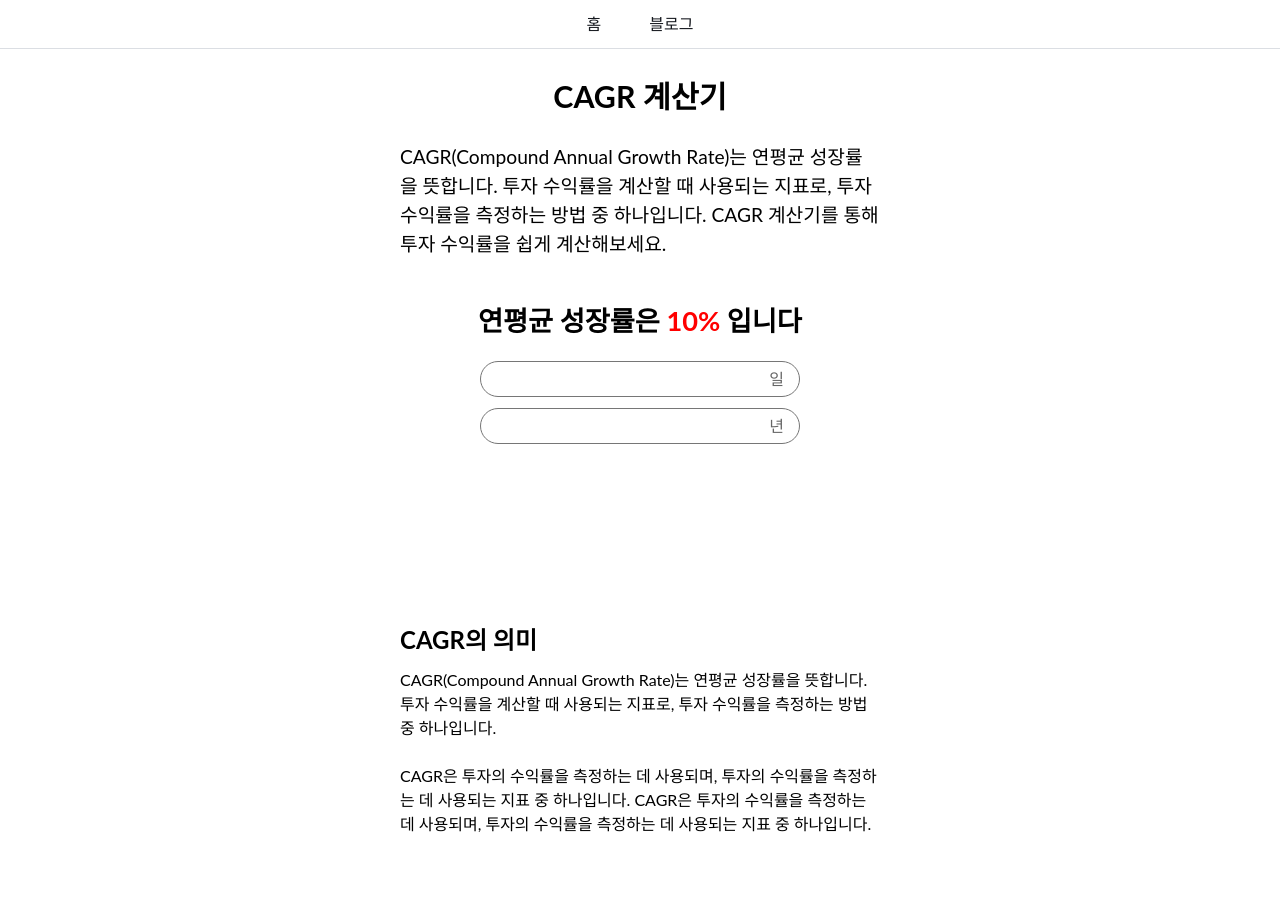
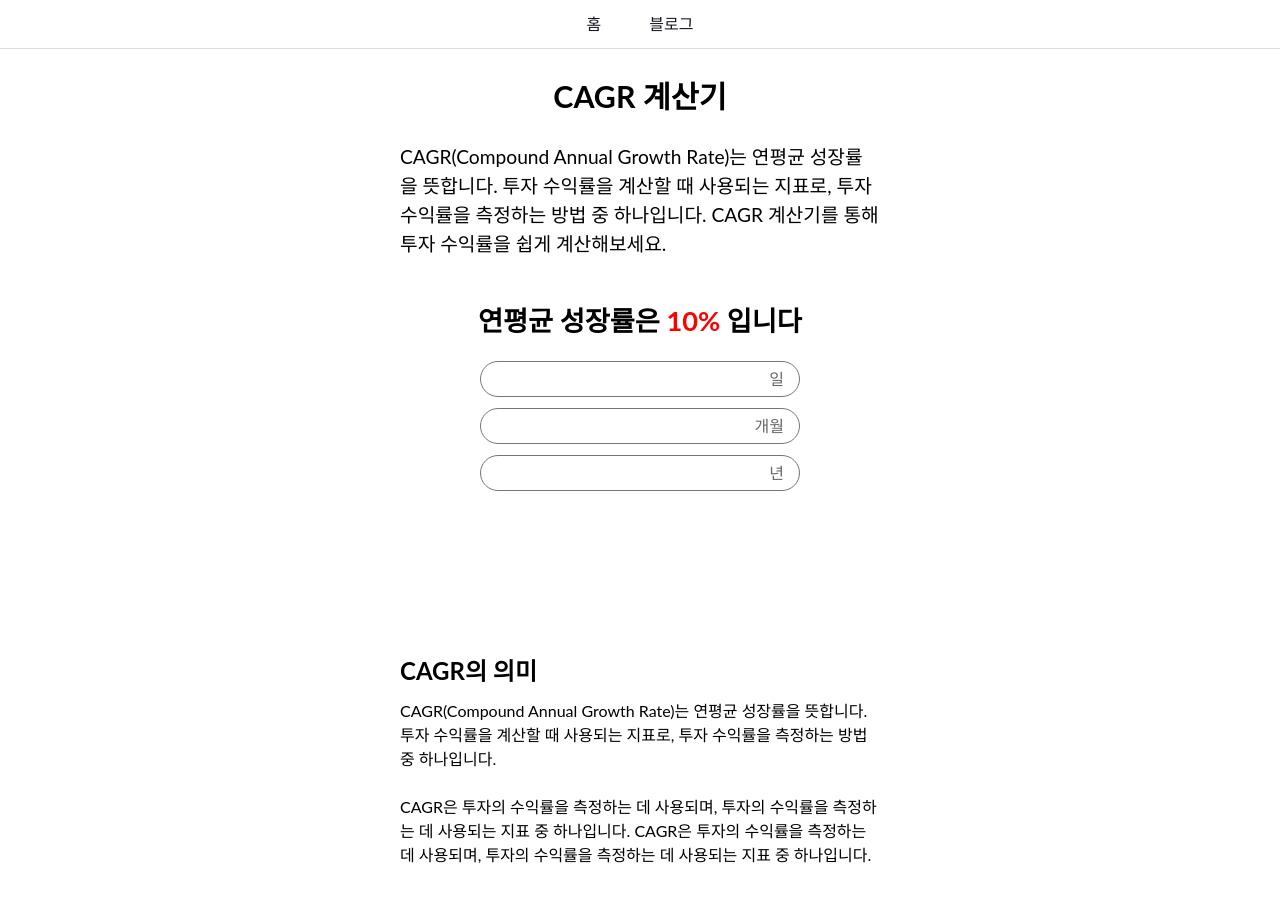
Before and after one commit to zziri/app, a Next.js app: page /calculator/cagr in a window 1280 px wide. Shown: the top 902 px of the page. Built offline with nearby package versions, Linux system fonts and the light colour scheme.

Commit message:
[dev/cagr] 일, 개월, 년 입력

```diff
--- a/src/pages/calculator/cagr/_components/CagrView.tsx
+++ b/src/pages/calculator/cagr/_components/CagrView.tsx
@@ -1,6 +1,8 @@
 import Padding from "@/components/common/Padding";
 import { styled } from "styled-components";
 import InputWithText from "./InputWithText";
+import { useEffect, useState } from "react";
+import { set } from "date-fns";
 
 const Frame = styled.div`
   display: flex;
@@ -21,18 +23,70 @@ const Span = styled.span`
   color: red;
 `;
 
+const getDay = ({ year, month }: { year: number, month: number }) => {
+  return year * 365 + month * (365/12);
+}
+
+const getMonth = ({ day, year }: { day: number, year: number }) => {
+  return day / 365 * 12 + year * 12;
+}
+
+const getYear = ({ day, month }: { day: number, month: number }) => {
+  return day / 365 + month / 12;
+}
+
+const filterInputValue = (inputValue: string) => {
+  // 숫자와 '.'을 제외한 나머지 문자 제거
+  let filteredValue = inputValue.replace(/[^0-9.]/g, '');
+
+  // '.'이 두 개 이상 있는 경우, 첫 번째 '.'을 제외하고 나머지 '.' 제거
+  const firstDotIndex = filteredValue.indexOf('.');
+  if (firstDotIndex !== -1) {
+    filteredValue = filteredValue.substring(0, firstDotIndex + 1) + filteredValue.substring(firstDotIndex + 1).replace(/\./g, '');
+  }
+
+  return filteredValue;
+}
+
 const CagrView = () => {
-  const cagr = 10;
+  const [result, setResult] = useState(10);
+  const [day, setDay] = useState<string>('');
+  const [month, setMonth] = useState<string>('');
+  const [year, setYear] = useState<string>('');
+
+  const onChangeDay = (e: React.ChangeEvent<HTMLInputElement>) => {
+    const newDay = filterInputValue(e.target.value);
+    setDay(newDay);
+    setMonth(getMonth({ day: Number(newDay), year: 0 }).toString());
+    setYear(getYear({ day: Number(newDay), month: 0 }).toString());
+  }
+
+  const onChangeMonth = (e: React.ChangeEvent<HTMLInputElement>) => {
+    const newMonth = filterInputValue(e.target.value);
+    setMonth(newMonth);
+    setDay(getDay({ year: 0, month: Number(newMonth) }).toString());
+    setYear(getYear({ day: 0, month: Number(newMonth) }).toString());
+  }
+
+  const onChangeYear = (e: React.ChangeEvent<HTMLInputElement>) => {
+    const newYear = filterInputValue(e.target.value);
+    setYear(newYear);
+    setDay(getDay({ year: Number(newYear), month: 0 }).toString());
+    setMonth(getMonth({ day: 0, year: Number(newYear) }).toString());
+  }
 
   return (
     <>
       <Frame>
-        <Result>연평균 성장률은 <Span>{cagr}%</Span> 입니다</Result>
+        <Result>연평균 성장률은 <Span>{result}%</Span> 입니다</Result>
         <Padding left="5rem" right="5rem">
-          <InputWithText text="일" />
+          <InputWithText value={day} handler={onChangeDay} text="일" />
         </Padding>
         <Padding left="5rem" right="5rem">
-          <InputWithText text="년" />
+          <InputWithText value={month} handler={onChangeMonth} text="개월" />
+        </Padding>
+        <Padding left="5rem" right="5rem">
+          <InputWithText value={year} handler={onChangeYear} text="년" />
         </Padding>
       </Frame>
     </>
--- a/src/pages/calculator/cagr/_components/InputWithText.tsx
+++ b/src/pages/calculator/cagr/_components/InputWithText.tsx
@@ -10,7 +10,7 @@ const Frame = styled.div`
 
 const Input = styled(BasicInput)`
   width: 100%;
-  padding-right: 7rem; /* 오른쪽 텍스트를 위한 공간 확보 */
+  padding-right: 5rem; /* 오른쪽 텍스트를 위한 공간 확보 */
   text-align: left;
   padding-left: 1rem;
   font-size: 1rem;
@@ -23,12 +23,14 @@ const Text = styled.span`
 `;
 
 interface Props {
+  value: string;
+  handler: (e: React.ChangeEvent<HTMLInputElement>) => void;
   text: string;
 }
 
-const InputWithText = ({ text }: Props) => (
+const InputWithText = ({ value, handler, text }: Props) => (
   <Frame>
-    <Input />
+    <Input value={value} onChange={handler}/>
     <Text>{text}</Text>
   </Frame>
 );
--- a/src/pages/calculator/cagr/index.tsx
+++ b/src/pages/calculator/cagr/index.tsx
@@ -21,7 +21,7 @@ const CagrPage = () => {
       <Title title={title} />
       <Description content={description}/>
       <CagrView />
-      <EmptyDiv height={'5rem'}/>
+      <EmptyDiv height={'4rem'}/>
       <SeoArticle list={cagrArticleList}/>
     </>
   );
```
Also changed, not shown: src/data/cagr/index.tsx (line endings or trailing spaces), src/data/common/commonData.ts (line endings or trailing spaces).
